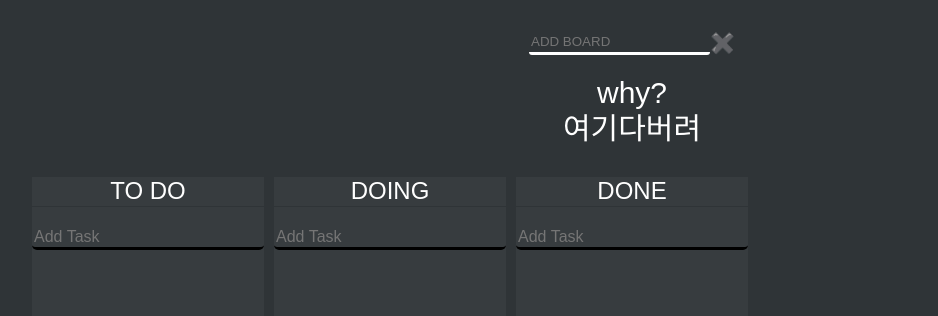
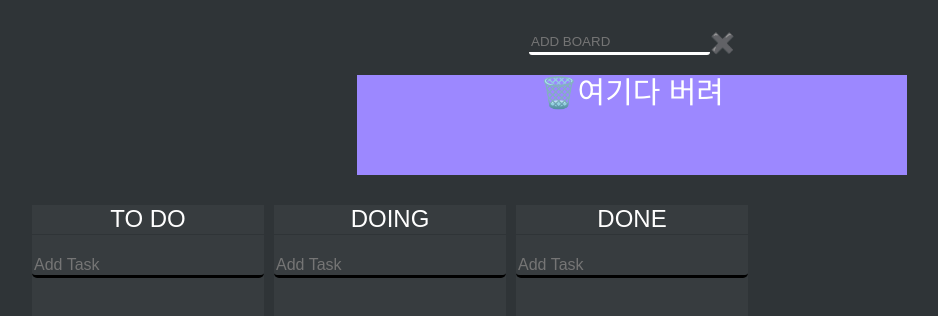
Before and after one commit to Ukheon/React, a React (Create React App) app in the folder trello/: page / in a window 1280 px wide. Shown: the top 316 px of the page, without its empty margins (8-946 px from the left). Built offline with nearby package versions, Linux system fonts and the light colour scheme.

Commit message:
브랜치 작업

```diff
--- a/trello/src/App.tsx
+++ b/trello/src/App.tsx
@@ -67,7 +67,7 @@ const DeleteToDo = styled.div`
     justify-content: center;
     align-items: center;
     font-size: 30px;
-
+    background-color: ${(props) => props.theme.accentColor};
     div:first-child {
         align-items: center;
         text-align: center;
@@ -92,6 +92,7 @@ function App() {
     }, []);
     const onDragEnd = ({ type, destination, source }: DropResult) => {
         console.log(type, destination, source);
+        if (type === "delete") return;
         if (!destination) return;
         if (type === "DEFAULT") {
             if (destination.droppableId === source.droppableId) {
@@ -182,13 +183,13 @@ function App() {
                         <span onClick={addBoard}>✖️</span>
                     </div>
                 </AddBoard>
-                {/* <DeleteToDo>
-                    <Droppable droppableId="0" type="delete">
+                <DeleteToDo>
+                    <Droppable droppableId="delete" type="delete">
                         {(magic) => (
                             <DeleteSpace ref={magic.innerRef} {...magic.droppableProps}>
-                                <Draggable draggableId="0" index={0}>
+                                <Draggable draggableId="delete" index={0}>
                                     {(hole) => (
-                                        <div ref={hole.innerRef} {...hole.dragHandleProps}>
+                                        <div ref={hole.innerRef} {...hole.draggableProps} {...hole.dragHandleProps}>
                                             🗑️여기다 버려
                                         </div>
                                     )}
@@ -196,24 +197,7 @@ function App() {
                             </DeleteSpace>
                         )}
                     </Droppable>
-                </DeleteToDo> */}
-                <DeleteToDo>
-                    <Droppable droppableId="delete" type={"sssssss"}>
-                        {(magic) => (
-                            <div ref={magic.innerRef} {...magic.droppableProps}>
-                                why?
-                                <Draggable draggableId="delete" index={12512509}>
-                                    {(magic) => (
-                                        <div ref={magic.innerRef} {...magic.draggableProps} {...magic.dragHandleProps}>
-                                            여기다버려
-                                        </div>
-                                    )}
-                                </Draggable>
-                            </div>
-                        )}
-                    </Droppable>
                 </DeleteToDo>
-
                 <Wrapper>
                     <Boards>
                         {toDo.map((data, index) => (
--- a/trello/src/Board.tsx
+++ b/trello/src/Board.tsx
@@ -99,6 +99,29 @@ export const findIdx = (toDo: IToDoState[], name: string) => {
     return idx;
 };
 
+const DeleteToDo = styled.div`
+    width: 550px;
+    margin: 20px auto;
+    display: flex;
+    justify-content: center;
+    align-items: center;
+    font-size: 30px;
+
+    div:first-child {
+        align-items: center;
+        text-align: center;
+    }
+`;
+
+const DeleteSpace = styled.div`
+    position: fixed;
+    width: 100px;
+    height: 100px;
+    background-color: red;
+    top: 80px;
+    left: 10px;
+`;
+
 function Board({ toDos, boardId, index, id }: IBoardProps) {
     const { register, setValue, handleSubmit } = useForm<IUseForm>();
     const [toDo, setTodo] = useRecoilState(toDoState);
@@ -137,6 +160,7 @@ function Board({ toDos, boardId, index, id }: IBoardProps) {
                     <Check ref={provider.innerRef}>
                         <Draggable key={boardId} draggableId={boardId} index={index}>
                             {(provider, snapshot) => (
+                                <>
                                     <MoveAble
                                         flag={snapshot.isDragging}
                                         ref={provider.innerRef}
@@ -171,6 +195,7 @@ function Board({ toDos, boardId, index, id }: IBoardProps) {
                                             )}
                                         </Droppable>
                                     </MoveAble>
+                                </>
                             )}
                         </Draggable>
                         {provider.placeholder}
```
Lines whose indentation alone changed are shown as unchanged.
